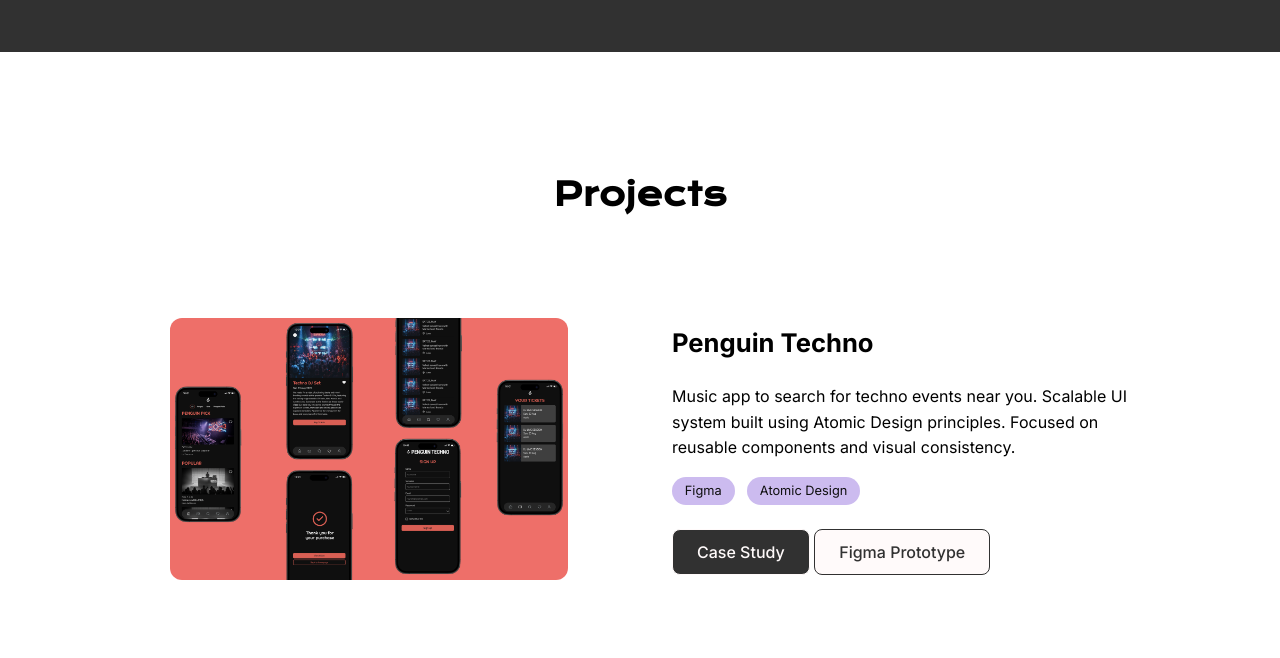
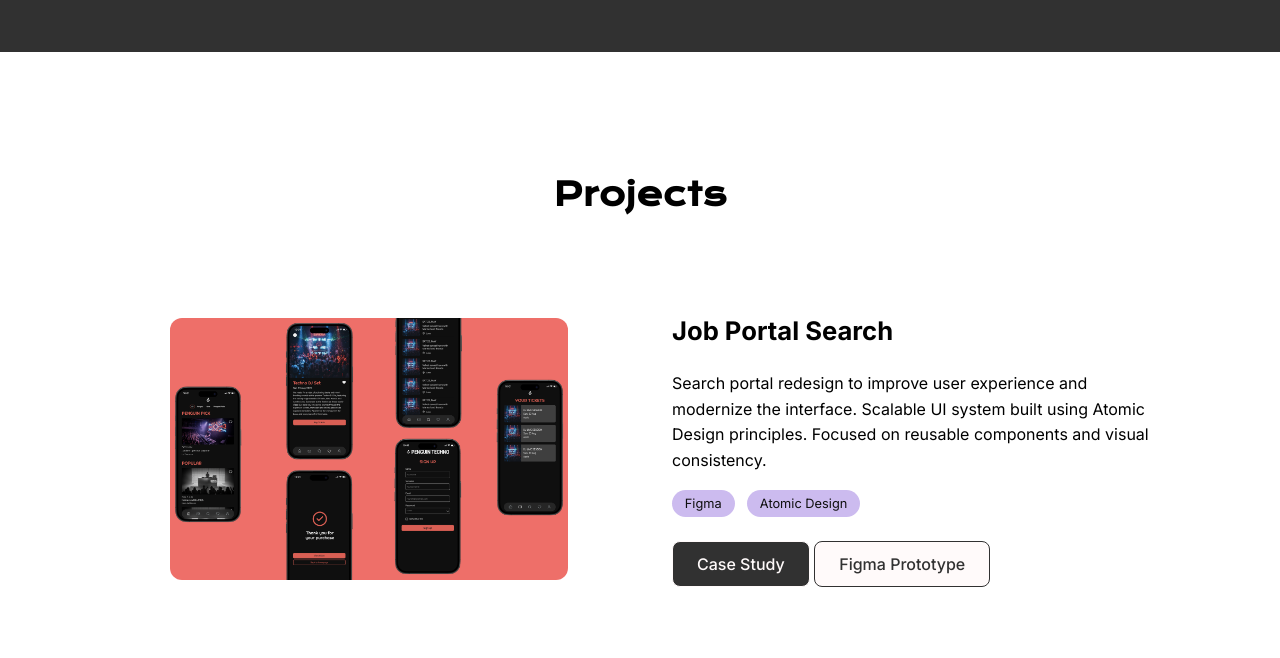
Before and after one commit to meritxell98/portfolio, a plain HTML site: page index.html in a window 1280 px wide. Shown: the part 590-1248 px from the top of the page. Drawn offline with nearby package versions, Linux system fonts and the light colour scheme.

Commit message:
add case study to home page

```diff
--- a/index.html
+++ b/index.html
@@ -69,6 +69,30 @@
     <div class="section__inner">
         <div class="projects">
             <h2 class="h2_project">Projects</h2>
+            <article id="job-portal-search" class="project">
+                <figure class="project__image">
+                    <img src="media/PenguinTechno_Landscape.jpg" alt="Job Portal Search project preview">
+                </figure>
+
+                <div class="project__content">
+                    <h3>Job Portal Search</h3>
+                    <p>
+                        Search portal redesign to improve user experience and modernize the interface.
+                        Scalable UI system built using Atomic Design principles.
+                        Focused on reusable components and visual consistency.
+                    </p>
+
+                    <div class="project__tags">
+                        <span>Figma</span>
+                        <span>Atomic Design</span>
+                    </div>
+
+                    <a href="pages/job-portal-redesign.html" class="btn" target="_self" rel="noopener noreferrer">Case Study</a>
+
+                    <a href="https://www.figma.com/design/Mwo0yGI1qbPFkqEJ4KYvhF/Michael-Page?node-id=43-1411&t=1l3YXhyDxeGINy9U-1" class="btn2" target="_blank" rel="noopener noreferrer">Figma Prototype</a>
+
+                </div>
+            </article>
             <article id="penguin-techno" class="project">
                 <figure class="project__image">
                     <img src="media/PenguinTechno_Landscape.jpg" alt="Penguin Techno project preview">
```
